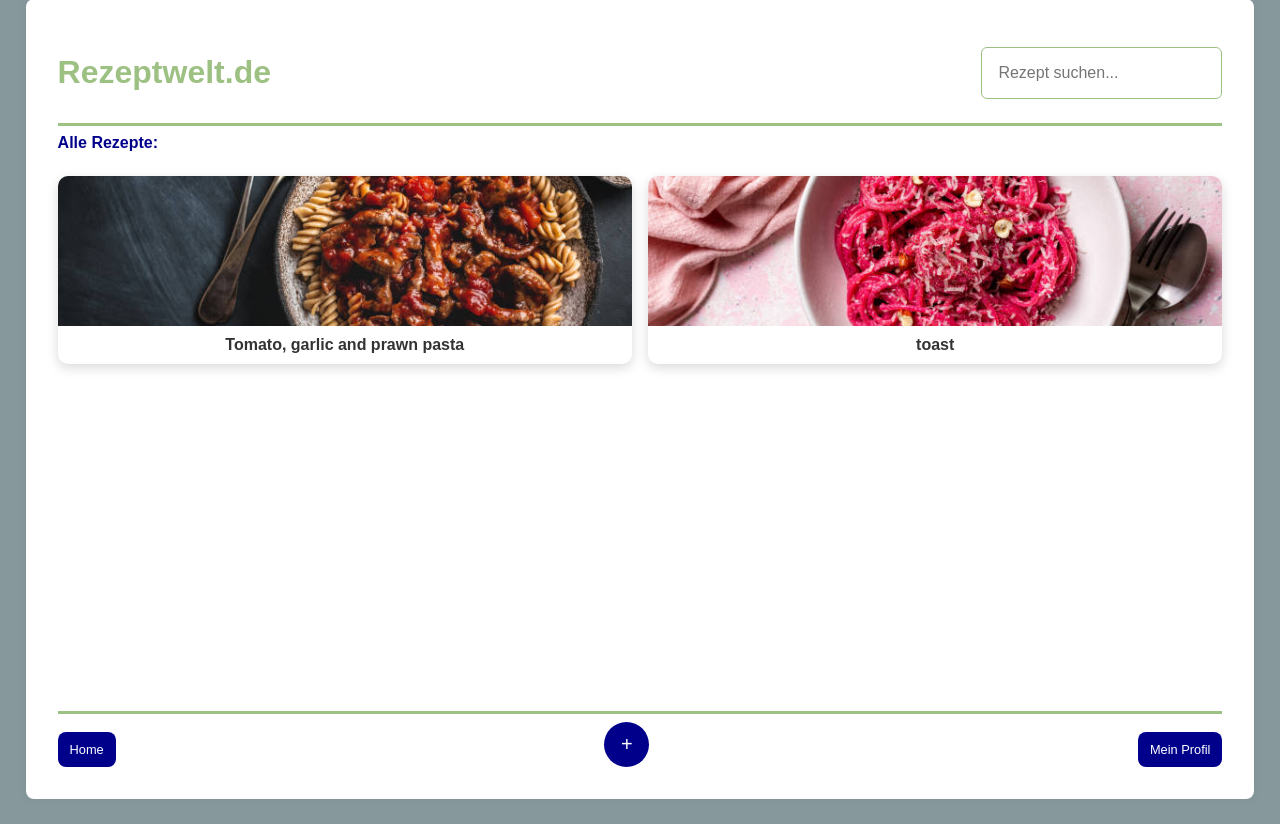
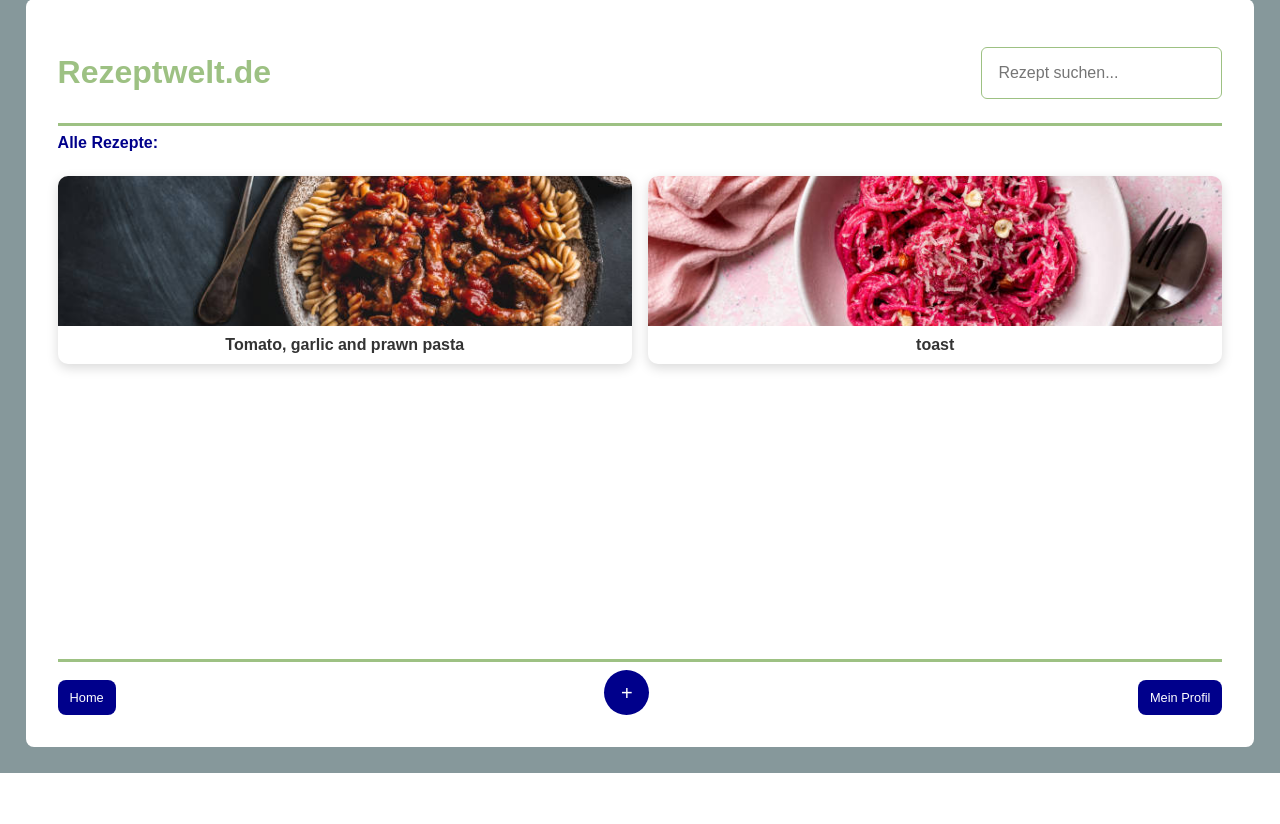
Before and after one commit to JJP04/SkSy-Gruppe-C, a Flask app: page /dashboard in a window 1280 px wide. Shown: the part 27-851 px from the top of the page. After the commit the page ends 800 px from the top, so only its background shows below. Run offline with Flask 2, Linux system fonts and the light colour scheme; a user stored in the database is signed in; data comes from the database, SQL or seed files in the repository; both versions use the stored data as it was after the commit.

Commit message:
Dashboard Design Fix

```diff
--- a/rezeptapp/app/static/style.css
+++ b/rezeptapp/app/static/style.css
@@ -13,13 +13,12 @@ body {
 /*--------------------------------GRUNDLEGENDE CONTAINER--------------------------------*/
 .container {
     width: 100%;
-    max-width: 2000px; /* vorher 800px */
+    max-width: 2000px;
     margin: auto;
     background: white;
     padding: 2rem;
     border-radius: 8px;
-    box-shadow: 0 0 10px rgba(0, 0, 0, 0.05);
-    min-height: 100vh;
+    min-height: 100%;
     display: flex;
     flex-direction: column;
 }
@@ -174,6 +173,7 @@ hr {
 }
 
 .card-rezept {
+    max-width: 700px;
     border-radius: 10px;
     overflow: hidden;
     box-shadow: 0 4px 12px rgba(0, 0, 0, 0.15);
```
Also changed, not shown: rezeptapp/app/instance/database.db.
